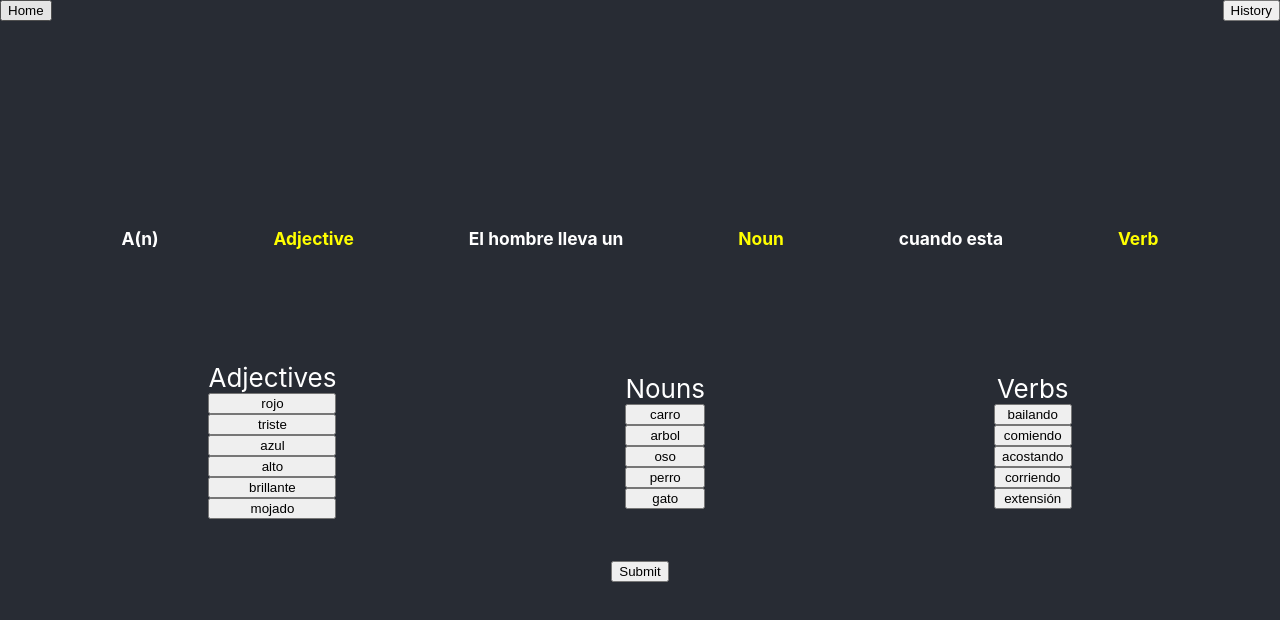
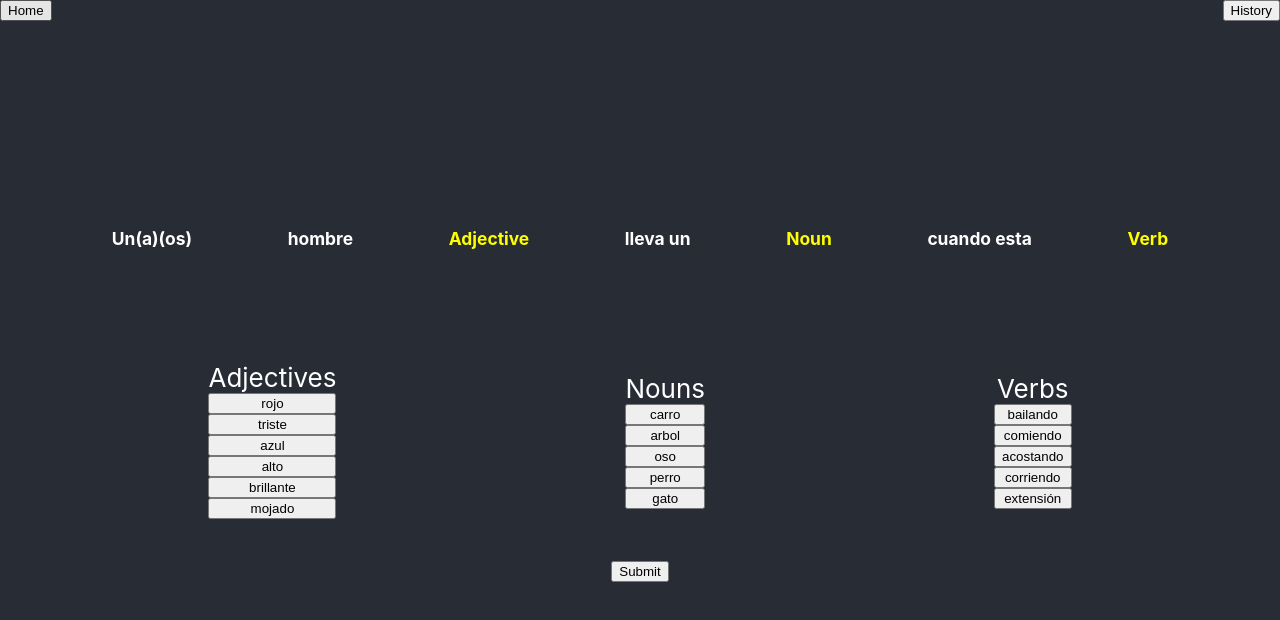
Before and after one commit to pvanderlaat/easy-ai, a React (Create React App) app: page / in a window 1280 px wide. Both pictures are taken after a click on the button "mad-lib style". Shown: the top 620 px of the page. Built offline with nearby package versions, Linux system fonts and the light colour scheme; the HTML template or start-up script is replaced by a standard one.

Commit message:
MVP done

```diff
--- a/src/screens/MadLib.js
+++ b/src/screens/MadLib.js
@@ -18,7 +18,7 @@ export default function MadLib() {
         'Verb': null
     })
     const containers = ['Adjective', 'Noun', 'Verb'];
-    const madLibPrompt = [' El hombre lleva un ', ' cuando esta ']
+    const madLibPrompt = ['hombre', 'lleva un ', ' cuando esta ']
     const [draggables, setdraggables] = useState({
         'carro': [null, 'Noun'], //car
         'arbol': [null, 'Noun'], //tree
@@ -70,7 +70,7 @@ export default function MadLib() {
                         alignItems: 'center'
                     }}
                 >
-                    <h6>A(n) </h6>
+                    <h6>Un(a)(os) </h6>
                     {/* {containers.map((id) => (
                             <Droppable key={id} id={id}>
                             <h6 style={{display: 'flex'}}>{id}</h6>
@@ -80,6 +80,7 @@ export default function MadLib() {
                             <h6 style={{display: 'flex'}}>{madLibPrompt[0]}</h6>
                             </Droppable>
                     ))} */}
+                    <h6 style={{display: 'flex'}}>{madLibPrompt[0]}</h6>
                     <Droppable key={'Adjective'} id={'Adjective'}>
                         <h6 style={{display: 'flex', color: 'yellow'}}>{'Adjective'}</h6>
                         {draggableList.map((draggable) => {
@@ -92,7 +93,7 @@ export default function MadLib() {
                             : null
                         })}
                     </Droppable>
-                    <h6 style={{display: 'flex'}}>{madLibPrompt[0]}</h6>
+                    <h6 style={{display: 'flex'}}>{madLibPrompt[1]}</h6>
                     <Droppable key={'Noun'} id={'Noun'}>
                         <h6 style={{display: 'flex', color: 'yellow'}}>{'Noun'}</h6>
                         {draggableList.map((draggable) => {
@@ -105,7 +106,7 @@ export default function MadLib() {
                             : null
                         })}
                     </Droppable>
-                    <h6 style={{display: 'flex'}}>{madLibPrompt[1]}</h6>
+                    <h6 style={{display: 'flex'}}>{madLibPrompt[2]}</h6>
                     <Droppable key={'Verb'} id={'Verb'}>
                         <h6 style={{display: 'flex', color: 'yellow'}}>{'Verb'}</h6>
                         {draggableList.map((draggable) => {
@@ -162,7 +163,7 @@ export default function MadLib() {
                         alert("ERROR. Please fill in all the boxes")
                     }
                     else {
-                        setPrompt("A(n) " + filled['Adjective'] + " " + madLibPrompt[0] + " " + filled['Noun'] + " " + madLibPrompt[1] + " " + filled['Verb'])
+                        setPrompt("Un(a)(os) " + madLibPrompt[0] + " " + filled['Adjective'] + " " + madLibPrompt[1] + " " + filled['Noun'] + " " + madLibPrompt[2] + " " + filled['Verb'])
                     }
                 }}>
                     Submit
```
